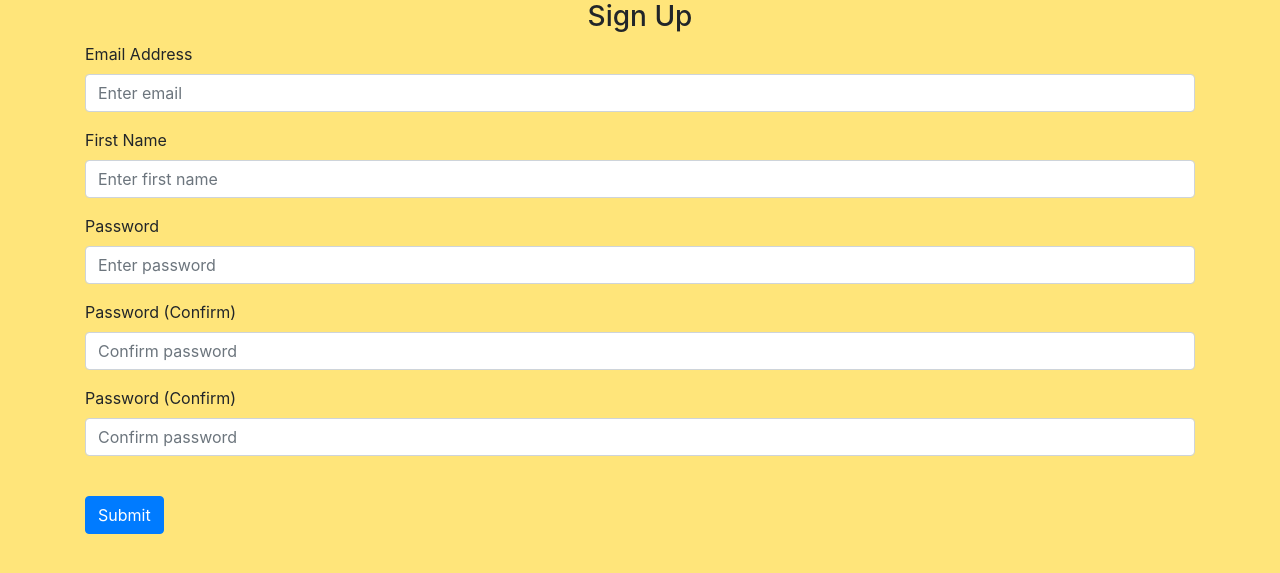
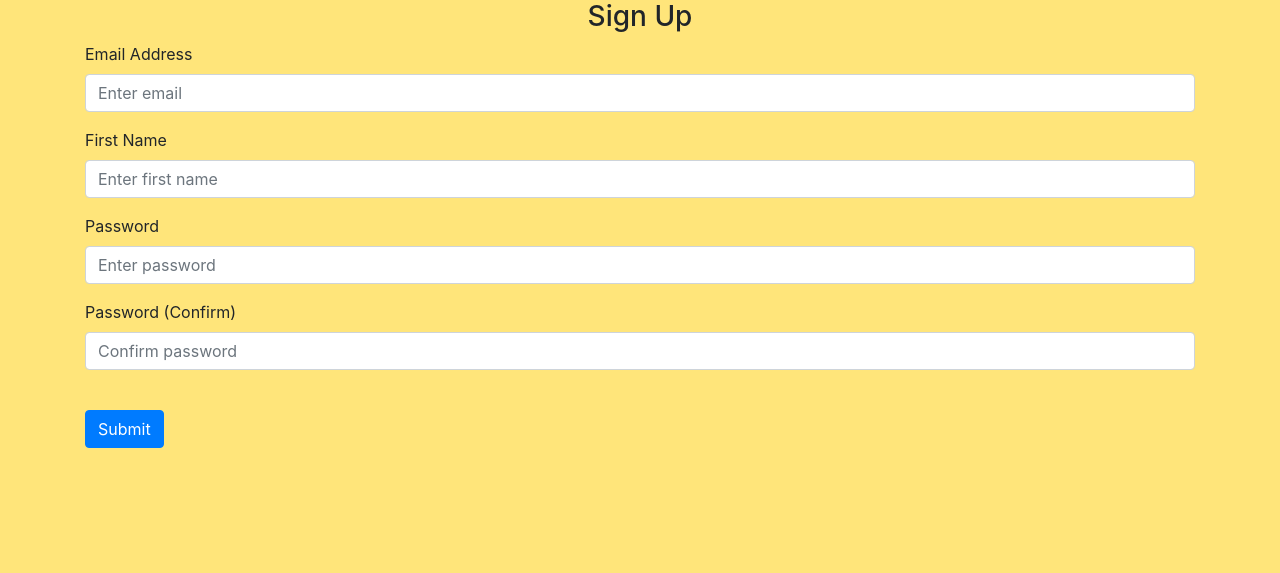
Before and after one commit to jitbon/BYXMemberApp, a Flask app: page /sign-up in a window 1280 px wide. Shown: the part 56-629 px from the top of the page. Run offline with Flask 2, Linux system fonts and the light colour scheme; some libraries are stand-ins or nearby versions.

Commit message:
edited route, deleted extraneous password func

```diff
--- a/website/auth.py
+++ b/website/auth.py
@@ -64,7 +64,6 @@ def sign_up():
 
     return render_template("sign_up.html", user=current_user)
 
-
 @auth.route('/search')
 @login_required
 def search():
--- a/website/templates/sign_up.html
+++ b/website/templates/sign_up.html
@@ -42,16 +42,6 @@
           placeholder="Confirm password"
         />
       </div>
-      <div class="form-group">
-        <label for="password2">Password (Confirm)</label>
-        <input
-          type="password"
-          class="form-control"
-          id="password2"
-          name="password2"
-          placeholder="Confirm password"
-        />
-      </div>
       <br />
       <button id="submit" type="submit" class="btn btn-primary">Submit</button>
     </form>
--- a/website/views.py
+++ b/website/views.py
@@ -37,3 +37,8 @@ def schedule():
             db.session.commit()
 
     return jsonify({})
+
+@views.route('/search')
+@login_required
+def search():
+    return render_template("search.html", user=current_user)
```
